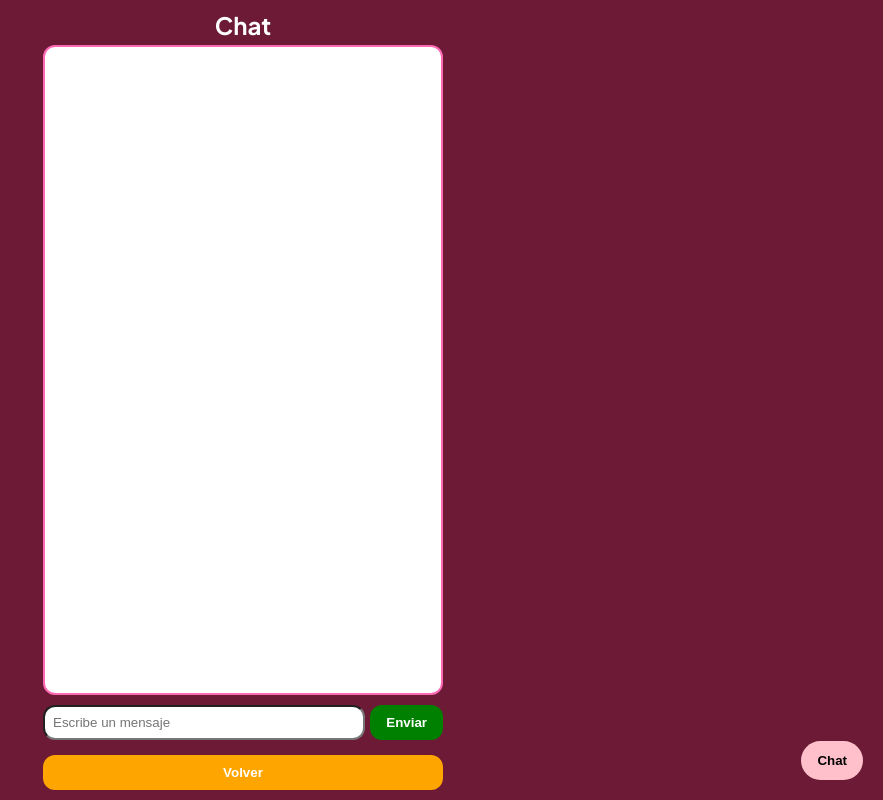
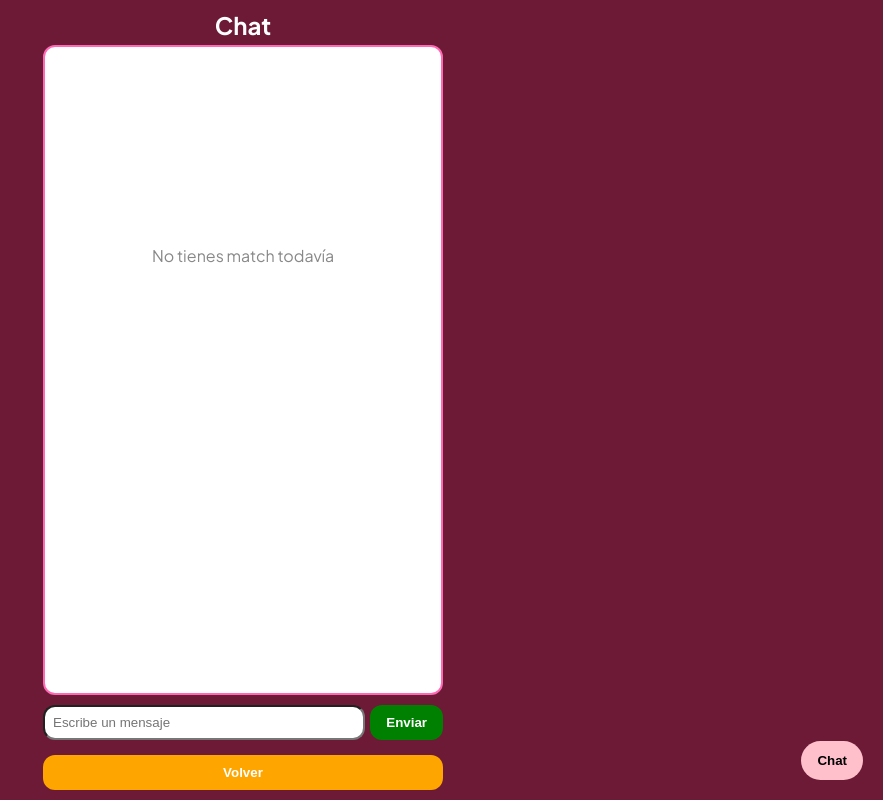
Before and after one commit to pgonia8-wq/realvibe-frontend, a React (Vite) app: page / in a window 1280 px wide. Both pictures are taken after a click on the button "Chat". Shown: the whole page, without its empty margins (397-1280 px from the left). Built offline with nearby package versions, Linux system fonts and the light colour scheme.

Commit message:
Update App.tsx

```diff
--- a/src/App.tsx
+++ b/src/App.tsx
@@ -139,11 +139,11 @@ export default function App() {
     }, 500);
   };
 
-  // CORRECCIÓN: botón de chat siempre abre la ventana aunque no haya match
+  // Botón de chat siempre abre la ventana
   const openChat = async () => {
-    setCurrentScreen('chat'); // abre la ventana siempre
+    setCurrentScreen('chat');
     if (!currentMatchId) {
-      setChatMessages([]); // chat vacío si no hay match
+      setChatMessages([]); // no hay match aún
       return;
     }
 
@@ -276,13 +276,17 @@ export default function App() {
         <div style={{width:'100%', maxWidth:'400px', flex:1, display:'flex', flexDirection:'column', gap:'5px'}}>
           <h2 style={{textAlign:'center'}}>Chat</h2>
           <div style={{flex:1, overflowY:'auto', border:'2px solid #ff69b4', borderRadius:'12px', padding:'10px', background:'#fff', color:'#000'}}>
-            {chatMessages.map((msg) => (
+            {chatMessages.length === 0 ? (
+              <p style={{textAlign:'center', color:'#888', marginTop:'50%'}}>No tienes match todavía</p>
+            ) : (
+              chatMessages.map((msg) => (
                 <div key={msg.id} style={{textAlign: msg.sender_id === userProfile.id ? 'right' : 'left'}}>
                   <span style={{background: msg.sender_id === userProfile.id ? '#ff69b4' : '#00bfff', padding:'5px 10px', borderRadius:'12px', display:'inline-block', margin:'2px 0', color:'#fff'}}>
                     {msg.message}
                   </span>
                 </div>
-            ))}
+              ))
+            )}
           </div>
           <div style={{display:'flex', gap:'5px', marginTop:'5px'}}>
             <input style={{flex:1, padding:'8px', borderRadius:'12px'}} value={chatInput} onChange={e=>setChatInput(e.target.value)} placeholder="Escribe un mensaje"/>
```
Lines whose indentation alone changed are shown as unchanged.
